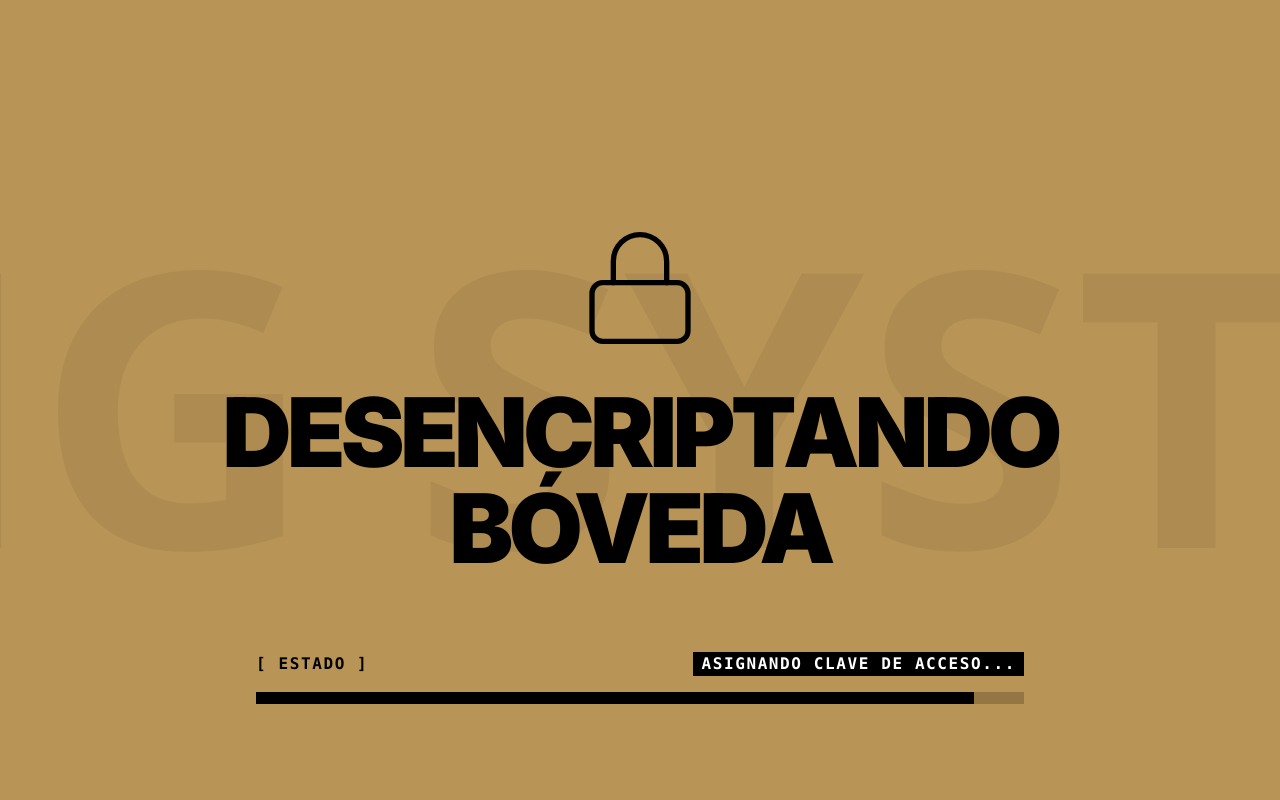
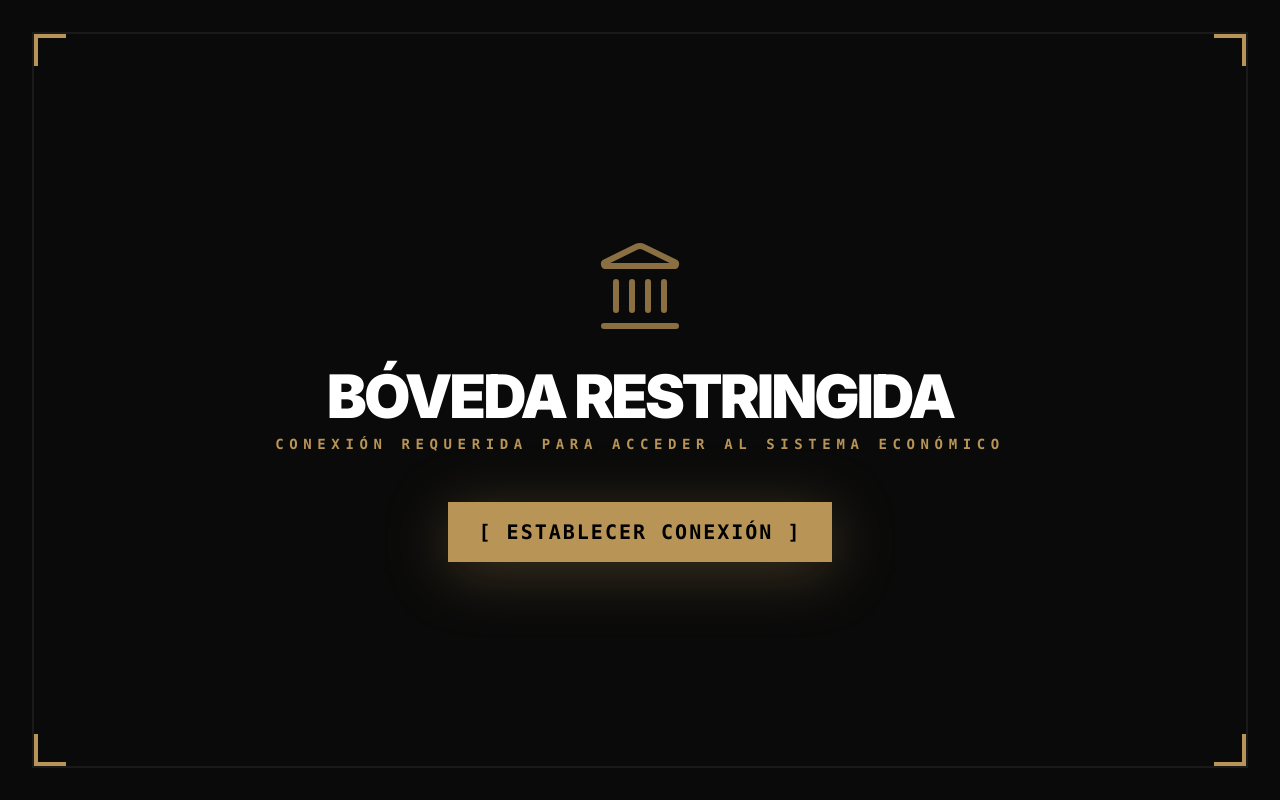
Before and after one commit to Juanctshub/pavimun, a React (Vite) app in the folder app/: page /banco in a window 1280 px wide. Built offline with nearby package versions, Linux system fonts and the light colour scheme.

Commit message:
fix(ui): Auth phase wait for user click to enable audio autoplay, map front/back generated assets exactly, drop CTA below Hero, enlarge gallery Grid spacing

```diff
--- a/app/src/pages/Banco.tsx
+++ b/app/src/pages/Banco.tsx
@@ -1,18 +1,26 @@
-import { useState, useEffect, useRef } from 'react';
+import { useState, useRef } from 'react';
 import { Landmark, TrendingUp, Target, Zap, Box, MapPin, Search, Scan, Lock, Download } from 'lucide-react';
 
 const Banco = () => {
-  const [authPhase, setAuthPhase] = useState<'pin' | 'loading' | 'content'>('pin');
+  const [authPhase, setAuthPhase] = useState<'initial' | 'typing' | 'loading' | 'content'>('initial');
   const [pinInput, setPinInput] = useState('');
-  const [pinError, setPinError] = useState(false);
   const [loadingText, setLoadingText] = useState('INI. PROTOCOLO...');
   const [searchTerm, setSearchTerm] = useState('');
   const audioRef = useRef<HTMLAudioElement>(null);
 
   const ADMIN_PIN = '0271987AA';
 
-  // Automated Login Simulation
-  useEffect(() => {
+  const startSimulation = () => {
+    setAuthPhase('typing');
+
+    // Unlock audio element on exact user interaction to bypass autoplay block
+    if (audioRef.current) {
+      audioRef.current.volume = 0;
+      audioRef.current.play().then(() => {
+        audioRef.current?.pause();
+      }).catch(() => { });
+    }
+
     let currentInput = '';
     let i = 0;
     const typeInterval = setInterval(() => {
@@ -25,12 +33,9 @@ const Banco = () => {
         setTimeout(() => triggerLoginSequence(), 500);
       }
     }, 150);
-
-    return () => clearInterval(typeInterval);
-  }, []);
+  };
 
   const triggerLoginSequence = () => {
-    setPinError(false);
     setAuthPhase('loading');
 
     const sequence = [
@@ -46,7 +51,7 @@ const Banco = () => {
 
     setTimeout(() => {
       setAuthPhase('content');
-      // Reproducir música propia del Banco Central
+      // Reproducir música propia del Banco Central (now unlocked)
       if (audioRef.current) {
         audioRef.current.volume = 0;
         audioRef.current.play().then(() => {
@@ -64,15 +69,10 @@ const Banco = () => {
     }, 4500);
   };
 
-  const handlePinSubmit = (e: React.FormEvent) => {
-    e.preventDefault();
-    if (pinInput === ADMIN_PIN) triggerLoginSequence();
-  };
-
   const banknotes = [
-    { denom: 1, front: '/images/pavi/1_front.webp', back: '/images/pavi/1_back.webp', subtitle: 'BASE ASSET', description: 'EL INICIO DE LA ECONOMÍA PAVIMUN. DE CIRCULACIÓN PRINCIPAL EN TRANSACCIONES MENORES, VUELTOS Y COMPRAS LIGERAS EN LA TIENDITA.' },
+    { denom: 1, front: '/images/pavi/01_front.webp', back: '/images/pavi/01_back.webp', subtitle: 'BASE ASSET', description: 'EL INICIO DE LA ECONOMÍA PAVIMUN. DE CIRCULACIÓN PRINCIPAL EN TRANSACCIONES MENORES, VUELTOS Y COMPRAS LIGERAS EN LA TIENDITA.' },
     { denom: 2, front: '/images/pavi/2_front.webp', back: '/images/pavi/2_back.webp', subtitle: 'POCKET RESERVE', description: 'PARA COMPENSACIONES MENORES Y PAGOS RÁPIDOS EN TRANSACCIONES COTIDIANAS DEL MODELO.' },
-    { denom: 5, front: '/images/pavi/5_front.webp', back: '/images/pavi/5_back.webp', subtitle: 'COMMON CIRCULATION', description: 'OPERATIVIDAD INMEDIATA PARA LA ADQUISICIÓN DE SNACKS MEDIOS Y SUMINISTROS BÁSICOS DURANTE LOS RECESOS.' },
+    { denom: 5, front: '/images/pavi/05_front.webp', back: '/images/pavi/05_back.webp', subtitle: 'COMMON CIRCULATION', description: 'OPERATIVIDAD INMEDIATA PARA LA ADQUISICIÓN DE SNACKS MEDIOS Y SUMINISTROS BÁSICOS DURANTE LOS RECESOS.' },
     { denom: 10, front: '/images/pavi/10_front.webp', back: '/images/pavi/10_back.webp', subtitle: 'GOLD STANDARD', description: 'EL ESTÁNDAR TÁCTICO DE ORO. EMPLEADO PARA COMPRAR GOLOSINAS PREMIUM Y ENVIAR ROSAS PARLAMENTARIAS CLASIFICADAS.' },
     { denom: 20, front: '/images/pavi/20_front.webp', back: '/images/pavi/20_back.webp', subtitle: 'INVESTMENT TIER', character: 'Raulito', description: 'BILLETE DE INVERSIÓN PRINCIPAL. IDEAL PARA INICIAR APUESTAS EN LAS DINÁMICAS DE FERIA Y DOBLAR CAPITAL ACUMULADO.' },
     { denom: 50, front: '/images/pavi/50_front.webp', back: '/images/pavi/50_back.webp', subtitle: 'MID RESERVE', character: 'Aura', description: 'RESERVA DE ALTO RIESGO Y VALOR. OTORGA EL PODER DE ADQUIRIR COMBOS DE LA TIENDITA O NEGOCIAR PRIVILEGIOS DE SESIÓN.' },
@@ -138,35 +138,39 @@ const Banco = () => {
         `}} />
 
       {/* STAGE 1: PIN SCREEN */}
-      {authPhase === 'pin' && (
-        <div className="fixed inset-0 bg-[#0a0a0a] z-50 flex flex-col justify-center items-center text-white font-mono overflow-hidden">
-          {/* Distressed borders */}
-          <div className="absolute inset-4 border-2 border-[#1a1a1a] pointer-events-none">
-            <div className="absolute top-0 left-0 w-8 h-8 border-t-4 border-l-4 border-[#b89456]"></div>
-            <div className="absolute top-0 right-0 w-8 h-8 border-t-4 border-r-4 border-[#b89456]"></div>
-            <div className="absolute bottom-0 left-0 w-8 h-8 border-b-4 border-l-4 border-[#b89456]"></div>
-            <div className="absolute bottom-0 right-0 w-8 h-8 border-b-4 border-r-4 border-[#b89456]"></div>
+      {(authPhase === 'initial' || authPhase === 'typing') && (
+        <div className="fixed inset-0 bg-[#0a0a0a] z-50 flex flex-col justify-center items-center text-white font-mono overflow-hidden px-4">
+          <div className="absolute inset-4 sm:inset-6 md:inset-8 border-2 border-[#1a1a1a] pointer-events-none">
+            <div className="absolute top-0 left-0 w-6 h-6 sm:w-8 sm:h-8 border-t-4 border-l-4 border-[#b89456]"></div>
+            <div className="absolute top-0 right-0 w-6 h-6 sm:w-8 sm:h-8 border-t-4 border-r-4 border-[#b89456]"></div>
+            <div className="absolute bottom-0 left-0 w-6 h-6 sm:w-8 sm:h-8 border-b-4 border-l-4 border-[#b89456]"></div>
+            <div className="absolute bottom-0 right-0 w-6 h-6 sm:w-8 sm:h-8 border-b-4 border-r-4 border-[#b89456]"></div>
           </div>
 
-          <Landmark className="w-24 h-24 text-[#b89456] mb-8 animate-pulse" strokeWidth={1.5} />
-          <h1 className="text-4xl md:text-6xl font-black uppercase tracking-tighter mb-2 text-center px-4">Bóveda Restringida</h1>
-          <p className="text-[#b89456] tracking-[0.4em] text-sm md:text-base font-bold mb-16">INGRESA EL CÓDIGO [CLASSIFIED]</p>
+          <Landmark className="w-16 h-16 sm:w-24 sm:h-24 text-[#b89456] mb-8 animate-pulse" strokeWidth={1.5} />
+          <h1 className="text-3xl sm:text-4xl md:text-6xl font-black uppercase tracking-tighter mb-2 text-center">Bóveda Restringida</h1>
+          <p className="text-[#b89456] tracking-[0.2em] md:tracking-[0.4em] text-xs md:text-sm font-bold mb-12 text-center px-2">CONEXIÓN REQUERIDA PARA ACCEDER AL SISTEMA ECONÓMICO</p>
 
-          <form onSubmit={handlePinSubmit} className="relative z-10 w-full max-w-sm px-6">
+          <div className="relative z-10 w-full max-w-sm">
+            {authPhase === 'initial' ? (
+              <button onClick={startSimulation} className="w-full bg-[#b89456] hover:bg-white hover:text-[#b89456] text-black font-black uppercase tracking-widest py-4 text-base md:text-xl transition-all duration-300 drop-shadow-[0_10px_30px_rgba(184,148,86,0.3)]">
+                [ ESTABLECER CONEXIÓN ]
+              </button>
+            ) : (
+              <div className="w-full">
                 <input
                   type="password"
                   value={pinInput}
-              onChange={(e) => setPinInput(e.target.value.toUpperCase())}
+                  readOnly
                   placeholder="___ ___ ___"
-              className={`w-full bg-transparent border-b-4 ${pinError ? 'border-[#b89456] text-[#b89456]' : 'border-[#333] text-white focus:border-[#b89456]'} text-center text-3xl md:text-4xl tracking-[0.3em] pb-4 outline-none font-black transition-colors placeholder:text-[#333]`}
-              autoFocus
+                  className="w-full bg-transparent border-b-4 border-[#b89456] text-[#b89456] text-center text-3xl md:text-4xl tracking-[0.2em] sm:tracking-[0.3em] pb-4 outline-none font-black placeholder:text-[#333]"
                 />
-            {pinError && <p className="text-[#b89456] text-center mt-6 tracking-widest text-sm font-bold animate-pulse">CÓDIGO INVÁLIDO O CORRUPTO</p>}
-
-            <button type="submit" className="w-full mt-12 bg-[#b89456] hover:bg-white hover:text-[#b89456] text-black font-black uppercase tracking-widest py-4 text-xl transition-all duration-300">
-              [ ENTRAR ]
+                <button type="button" disabled className="w-full mt-10 bg-[#b89456] opacity-50 cursor-not-allowed text-black font-black uppercase tracking-widest py-4 text-base md:text-xl transition-all duration-300">
+                  [ OMITIENDO FIREWALL... ]
                 </button>
-          </form>
+              </div>
+            )}
+          </div>
         </div>
       )}
 
@@ -206,28 +210,21 @@ const Banco = () => {
             {/* Grid overlay */}
             <div className="absolute inset-0 bg-[linear-gradient(rgba(184,148,86,0.05)_1px,transparent_1px),linear-gradient(90deg,rgba(184,148,86,0.05)_1px,transparent_1px)] bg-[size:100px_100px] pointer-events-none z-0"></div>
 
-            {/* Neon Text Backdrop */}
+            {/* Hugest background text responsive */}
             <div className="absolute top-[45%] left-1/2 -translate-x-1/2 -translate-y-1/2 flex justify-center pointer-events-none z-0 overflow-hidden w-full">
-              <h1 className="text-[14vw] font-black uppercase tracking-tighter text-transparent select-none scale-y-110 drop-shadow-[0_0_100px_rgba(184,148,86,0.8)]" style={{ WebkitTextStroke: '4px rgba(184,148,86,0.9)' }}>
+              <h1 className="text-[20vw] sm:text-[14vw] font-black uppercase tracking-tighter text-transparent select-none scale-y-110 drop-shadow-[0_0_100px_rgba(184,148,86,0.8)]" style={{ WebkitTextStroke: '4px rgba(184,148,86,0.9)' }}>
                 ECONOMÍA
               </h1>
             </div>
 
-            {/* Huge Text (Foreground outline overlay) */}
             <div className="absolute top-[45%] left-1/2 -translate-x-1/2 -translate-y-1/2 flex justify-center pointer-events-none z-10 overflow-hidden w-full blur-[1px]">
-              <h1 className="text-[14vw] font-black uppercase tracking-tighter leading-[0.8] whitespace-nowrap text-transparent select-none scale-y-110" style={{ WebkitTextStroke: '2px rgba(255,255,255,1)' }}>
+              <h1 className="text-[20vw] sm:text-[14vw] font-black uppercase tracking-tighter leading-[0.8] whitespace-nowrap text-transparent select-none scale-y-110" style={{ WebkitTextStroke: '2px rgba(255,255,255,1)' }}>
                 ECONOMÍA
               </h1>
             </div>
 
-            {/* Call to action arrow above the banknote */}
-            <div className="absolute top-[15%] flex flex-col items-center z-30 opacity-70">
-              <span className="font-mono text-[#b89456] text-xs tracking-[0.4em] font-bold">DESPLAZAR HACIA ABAJO</span>
-              <div className="w-1 h-12 bg-gradient-to-t from-[#b89456] to-transparent mt-4 animate-pulse"></div>
-            </div>
-
             {/* 3D Banknote IN FRONT OF TEXT */}
-            <div className="relative z-30 w-[50vw] md:w-[25vw] flex justify-center mt-32 hero-flip-container cursor-pointer drop-shadow-[0_40px_80px_rgba(0,0,0,0.8)]">
+            <div className="relative z-30 w-[85vw] sm:w-[60vw] md:w-[32vw] lg:w-[25vw] flex justify-center mt-16 sm:mt-24 md:mt-32 hero-flip-container cursor-pointer drop-shadow-[0_40px_80px_rgba(0,0,0,0.8)]">
               <div className="relative w-full aspect-[2/1] hero-flip-inner">
                 {/* Front */}
                 <div className="absolute inset-0 w-full h-full backface-hidden flex items-center justify-center">
@@ -238,6 +235,12 @@ const Banco = () => {
                   <img src="/images/pavi/100_back.webp" alt="100 PAVI Back" className="w-full h-auto object-contain" />
                 </div>
               </div>
+            </div>
+
+            {/* Call to action explicitly placed below the banknote */}
+            <div className="absolute bottom-6 flex flex-col items-center z-30 opacity-70">
+              <div className="w-1 h-12 md:h-20 bg-gradient-to-b from-[#b89456] to-transparent mb-4 animate-pulse"></div>
+              <span className="font-mono text-white text-[10px] md:text-xs tracking-[0.3em] font-bold">DESPLAZAR</span>
             </div>
           </section>
 
@@ -360,43 +363,43 @@ const Banco = () => {
                 </p>
               </div>
 
-              <div className="grid grid-cols-1 md:grid-cols-2 lg:grid-cols-3 xl:grid-cols-4 gap-8">
+              <div className="grid grid-cols-1 md:grid-cols-2 gap-12 md:gap-16 max-w-[1400px] mx-auto px-4 sm:px-0">
                 {banknotes.map((note) => (
-                  <div key={note.denom} className="flex flex-col border-2 border-[#222] bg-[#050505] group hover:border-[#444] transition-colors w-full">
+                  <div key={note.denom} className="flex flex-col border-2 border-[#222] bg-[#050505] group hover:border-[#444] transition-colors w-full mx-auto md:max-w-none">
                     {/* Dossier Text (Top) */}
-                    <div className="w-full flex flex-col items-start p-6 relative border-b border-[#222]">
-                      <div className="absolute top-4 left-4 text-[#333] group-hover:text-[#b89456] transition-colors flex gap-2">
-                        <Scan className="w-4 h-4" />
+                    <div className="w-full flex flex-col items-start p-6 sm:p-8 relative border-b border-[#222]">
+                      <div className="absolute top-4 sm:top-6 left-4 sm:left-6 text-[#333] group-hover:text-[#b89456] transition-colors flex gap-2">
+                        <Scan className="w-5 h-5" />
                       </div>
-                      <div className="absolute top-4 right-4 font-mono text-[10px] font-bold text-[#444] tracking-[0.2em]">
+                      <div className="absolute top-4 sm:top-6 right-4 sm:right-6 font-mono text-[10px] md:text-xs font-bold text-[#444] tracking-[0.2em]">
                         ACQ: 8092.{note.denom}
                       </div>
 
-                      <div className="mt-8 text-[#b89456] font-mono tracking-[0.2em] text-xs font-bold mb-4 flex items-center gap-2">
+                      <div className="mt-8 sm:mt-10 text-[#b89456] font-mono tracking-[0.2em] text-xs md:text-sm font-bold mb-4 flex items-center gap-2">
                         <TrendingUp className="w-4 h-4" /> // {note.subtitle}
                       </div>
 
-                      <h3 className="text-4xl md:text-5xl font-black uppercase tracking-tighter leading-[0.8] mb-4 text-white group-hover:text-[#b89456] transition-colors">
-                        {note.denom} <span className="text-2xl text-[#666]">PAVI.</span>
+                      <h3 className="text-5xl sm:text-6xl md:text-7xl font-black uppercase tracking-tighter leading-[0.8] mb-6 text-white group-hover:text-[#b89456] transition-colors">
+                        {note.denom} <span className="text-3xl text-[#666]">PAVI.</span>
                       </h3>
 
                       {note.character && (
-                        <div className="inline-block bg-white text-black font-black uppercase px-2 py-1 text-[10px] tracking-[0.2em] mb-4">
+                        <div className="inline-block bg-white text-black font-black uppercase px-2 sm:px-3 py-1 text-[10px] md:text-xs tracking-[0.2em] mb-6">
                           OBJETIVO: {note.character}
                         </div>
                       )}
 
-                      <div className="font-mono text-[#a1a1a1] text-[10px] md:text-xs tracking-[0.1em] leading-relaxed border-l-2 border-[#b89456] pl-3 mt-auto flex-grow">
+                      <div className="font-mono text-[#a1a1a1] text-[10px] sm:text-xs tracking-[0.1em] leading-relaxed border-l-2 border-[#b89456] pl-3 mt-auto flex-grow min-h-[4rem]">
                         {note.description}
                       </div>
                     </div>
 
                     {/* 3D Banknote (Bottom) - Proper flip geometry */}
-                    <div className="w-full flex justify-center items-center py-10 px-6 bg-[#0a0a0a] relative flex-grow min-h-[220px]">
-                      <div className="absolute top-4 right-4 text-[#333]"><Download className="w-4 h-4" /></div>
+                    <div className="w-full flex justify-center items-center py-16 px-6 bg-[#0a0a0a] relative flex-grow min-h-[280px] sm:min-h-[350px]">
+                      <div className="absolute top-4 right-4 text-[#333]"><Download className="w-5 h-5" /></div>
 
-                      <div className="relative w-full max-w-[300px] aspect-[2/1] bg-transparent gallery-flip-container cursor-crosshair">
-                        <div className="relative w-full h-full gallery-flip-inner drop-shadow-[0_10px_20px_rgba(0,0,0,0.8)]">
+                      <div className="relative w-full max-w-[360px] aspect-[2/1] bg-transparent gallery-flip-container cursor-crosshair">
+                        <div className="relative w-full h-full gallery-flip-inner drop-shadow-[0_15px_30px_rgba(0,0,0,0.8)]">
                           {/* Front */}
                           <div className="absolute inset-0 w-full h-full backface-hidden flex items-center justify-center">
                             <img src={note.front} alt={`Front ${note.denom}`} className="w-full h-auto object-contain pointer-events-none" />
```
Lines whose indentation alone changed are shown as unchanged.
